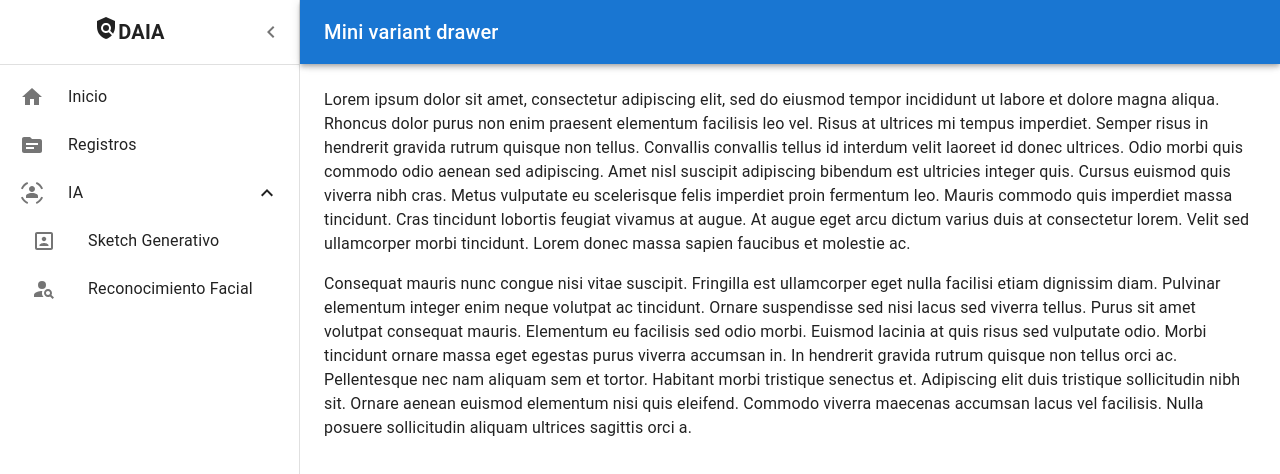
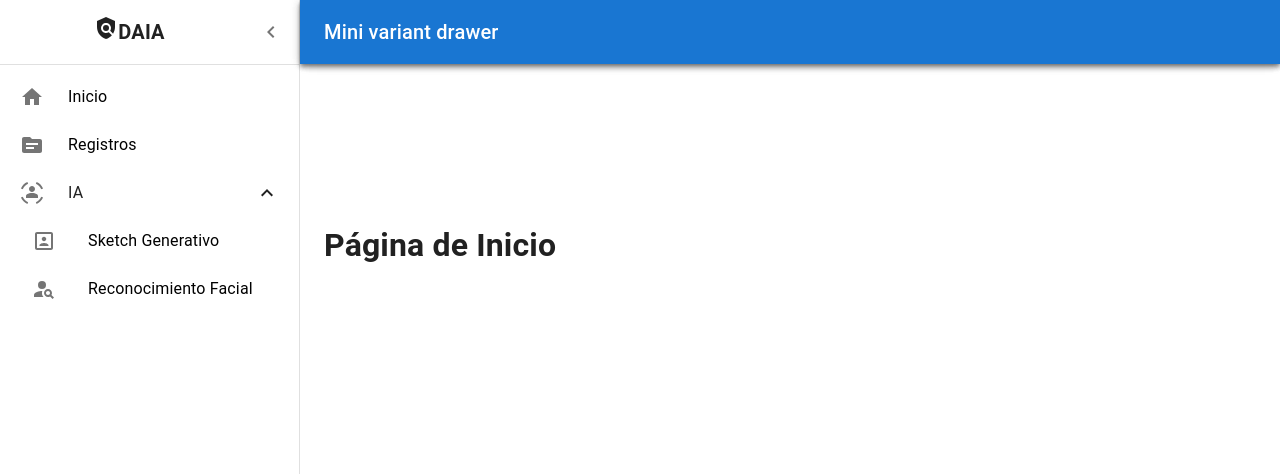
Before and after one commit to RobLeexx/DAIA, a React (Vite) app in the folder client/: page /inicio in a window 1280 px wide. Shown: the top 474 px of the page. Built offline with nearby package versions, Linux system fonts and the light colour scheme.

Commit message:
PagesIntegrationv1

```diff
--- a/client/src/App.tsx
+++ b/client/src/App.tsx
@@ -1,15 +1,20 @@
-import { BrowserRouter, Routes, Route } from "react-router-dom";
-import { SketchPage } from "./pages/SketchPage";
-import { SketchFormPage } from "./pages/SketchFormPage";
+import { BrowserRouter, Routes, Route, Navigate } from "react-router-dom";
+import { Registros } from "./pages/Registros";
+import { Inicio } from "./pages/Inicio";
 import { Navigation } from "./components/Navigation";
+import { OpenFace } from "./pages/OpenFace";
+import { Sketch } from "./pages/Sketch";
 
 function App() {
   return (
     <BrowserRouter>
       <Navigation />
       <Routes>
-        <Route path="/sketches" element={<SketchPage />}></Route>
-        <Route path="/sketches-create" element={<SketchFormPage />}></Route>
+        <Route path="/" element={<Navigate to="/inicio"/>}></Route>
+        <Route path="/inicio" element={<Inicio />}></Route>
+        <Route path="/registros" element={<Registros />}></Route>
+        <Route path="/sketch" element={<Sketch />}></Route>
+        <Route path="/busqueda" element={<OpenFace />}></Route>
       </Routes>
     </BrowserRouter>
   );
--- a/client/src/components/Navigation.tsx
+++ b/client/src/components/Navigation.tsx
@@ -1,4 +1,6 @@
 import * as React from "react";
+import { Link } from "react-router-dom";
+
 import { styled, useTheme, Theme, CSSObject } from "@mui/material/styles";
 import Box from "@mui/material/Box";
 import MuiDrawer from "@mui/material/Drawer";
@@ -12,7 +14,6 @@ import IconButton from "@mui/material/IconButton";
 import MenuIcon from "@mui/icons-material/Menu";
 import ChevronLeftIcon from "@mui/icons-material/ChevronLeft";
 import ChevronRightIcon from "@mui/icons-material/ChevronRight";
-import ListItem from "@mui/material/ListItem";
 import ListItemButton from "@mui/material/ListItemButton";
 import ListItemIcon from "@mui/material/ListItemIcon";
 import ListItemText from "@mui/material/ListItemText";
@@ -98,7 +99,11 @@ const Drawer = styled(MuiDrawer, {
   }),
 }));
 
-export function Navigation() {
+interface NavigationProps {
+    children?: React.ReactNode;
+  }
+
+export const Navigation: React.FC<NavigationProps> = ({ children }) => {
   const theme = useTheme();
   const [open, setOpen] = React.useState(true);
   const [open2, setOpen2] = React.useState(true);
@@ -157,7 +162,14 @@ export function Navigation() {
           </DrawerHeader>
           <Divider />
           <List>
-          <ListItem disablePadding sx={{ display: "block" }}>
+            <Link
+              to="/inicio"
+              style={{
+                textDecoration: "none",
+                cursor: "default",
+                color: "black",
+              }}
+            >
               <ListItemButton
                 sx={{
                   minHeight: 48,
@@ -174,10 +186,20 @@ export function Navigation() {
                 >
                   <HomeIcon></HomeIcon>
                 </ListItemIcon>
-              <ListItemText primary={"Inicio"} sx={{ opacity: open ? 1 : 0 }} />
+                <ListItemText
+                  primary={"Inicio"}
+                  sx={{ opacity: open ? 1 : 0 }}
+                />
               </ListItemButton>
-          </ListItem>
-          <ListItem disablePadding sx={{ display: "block" }}>
+            </Link>
+            <Link
+              to="/registros"
+              style={{
+                textDecoration: "none",
+                cursor: "default",
+                color: "black",
+              }}
+            >
               <ListItemButton
                 sx={{
                   minHeight: 48,
@@ -199,7 +221,7 @@ export function Navigation() {
                   sx={{ opacity: open ? 1 : 0 }}
                 />
               </ListItemButton>
-          </ListItem>
+            </Link>
             <ListItemButton
               onClick={handleClick}
               sx={{
@@ -231,54 +253,44 @@ export function Navigation() {
               sx={{ opacity: open ? 1 : 0, display: open ? 1 : "none" }}
             >
               <List component="div" disablePadding>
+                <Link
+                  to={"/sketch"}
+                  style={{
+                    textDecoration: "none",
+                    cursor: "default",
+                    color: "black",
+                  }}
+                >
                   <ListItemButton sx={{ pl: 4 }}>
                     <ListItemIcon>
                       <PortraitIcon />
                     </ListItemIcon>
                     <ListItemText primary="Sketch Generativo" />
                   </ListItemButton>
+                </Link>
+                <Link
+                  to={"/busqueda"}
+                  style={{
+                    textDecoration: "none",
+                    cursor: "default",
+                    color: "black",
+                  }}
+                >
                   <ListItemButton sx={{ pl: 4 }}>
                     <ListItemIcon>
                       <PersonSearchIcon />
                     </ListItemIcon>
                     <ListItemText primary="Reconocimiento Facial" />
                   </ListItemButton>
+                </Link>
               </List>
             </Collapse>
           </List>
         </Drawer>
         <Box component="main" sx={{ flexGrow: 1, p: 3 }}>
           <DrawerHeader />
-        <Typography paragraph>
-          Lorem ipsum dolor sit amet, consectetur adipiscing elit, sed do
-          eiusmod tempor incididunt ut labore et dolore magna aliqua. Rhoncus
-          dolor purus non enim praesent elementum facilisis leo vel. Risus at
-          ultrices mi tempus imperdiet. Semper risus in hendrerit gravida rutrum
-          quisque non tellus. Convallis convallis tellus id interdum velit
-          laoreet id donec ultrices. Odio morbi quis commodo odio aenean sed
-          adipiscing. Amet nisl suscipit adipiscing bibendum est ultricies
-          integer quis. Cursus euismod quis viverra nibh cras. Metus vulputate
-          eu scelerisque felis imperdiet proin fermentum leo. Mauris commodo
-          quis imperdiet massa tincidunt. Cras tincidunt lobortis feugiat
-          vivamus at augue. At augue eget arcu dictum varius duis at consectetur
-          lorem. Velit sed ullamcorper morbi tincidunt. Lorem donec massa sapien
-          faucibus et molestie ac.
-        </Typography>
-        <Typography paragraph>
-          Consequat mauris nunc congue nisi vitae suscipit. Fringilla est
-          ullamcorper eget nulla facilisi etiam dignissim diam. Pulvinar
-          elementum integer enim neque volutpat ac tincidunt. Ornare suspendisse
-          sed nisi lacus sed viverra tellus. Purus sit amet volutpat consequat
-          mauris. Elementum eu facilisis sed odio morbi. Euismod lacinia at quis
-          risus sed vulputate odio. Morbi tincidunt ornare massa eget egestas
-          purus viverra accumsan in. In hendrerit gravida rutrum quisque non
-          tellus orci ac. Pellentesque nec nam aliquam sem et tortor. Habitant
-          morbi tristique senectus et. Adipiscing elit duis tristique
-          sollicitudin nibh sit. Ornare aenean euismod elementum nisi quis
-          eleifend. Commodo viverra maecenas accumsan lacus vel facilisis. Nulla
-          posuere sollicitudin aliquam ultrices sagittis orci a.
-        </Typography>
+          {children}
         </Box>
       </Box>
     );
-}
+  };
--- /dev/null
+++ b/client/src/pages/Inicio.tsx
@@ -0,0 +1,10 @@
+import React from "react";
+import { Navigation } from "../components/Navigation";
+
+export const Inicio: React.FC = () => {
+  return (
+    <Navigation>
+      <h1>Página de Inicio</h1>
+    </Navigation>
+  );
+};
--- /dev/null
+++ b/client/src/pages/OpenFace.tsx
@@ -0,0 +1,10 @@
+import React from "react";
+import { Navigation } from "../components/Navigation";
+
+export const OpenFace: React.FC = () => {
+  return (
+    <Navigation>
+      <h1>Página de Busqueda</h1>
+    </Navigation>
+  );
+};
--- /dev/null
+++ b/client/src/pages/Registros.tsx
@@ -0,0 +1,10 @@
+import React from "react";
+import { Navigation } from "../components/Navigation";
+
+export const Registros: React.FC = () => {
+  return (
+    <Navigation>
+      <h1>Página de Registros</h1>
+    </Navigation>
+  );
+};
--- /dev/null
+++ b/client/src/pages/Sketch.tsx
@@ -0,0 +1,10 @@
+import React from "react";
+import { Navigation } from "../components/Navigation";
+
+export const Sketch: React.FC = () => {
+  return (
+    <Navigation>
+      <h1>Página de Sketch</h1>
+    </Navigation>
+  );
+};
--- a/client/src/pages/SketchFormPage.tsx
+++ /dev/null
@@ -1,5 +0,0 @@
-export function SketchFormPage() {
-    return (
-        <div>SketchFormPage</div>
-    )
-}
--- a/client/src/pages/SketchPage.tsx
+++ /dev/null
@@ -1,5 +0,0 @@
-export function SketchPage() {
-    return (
-        <div>SketchPage</div>
-    )
-}
```
Lines whose indentation alone changed are shown as unchanged.
